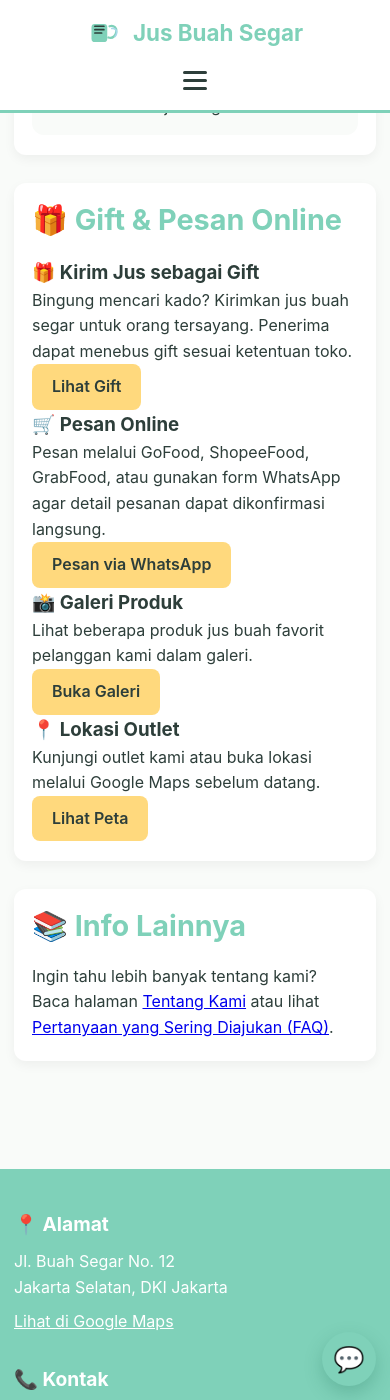
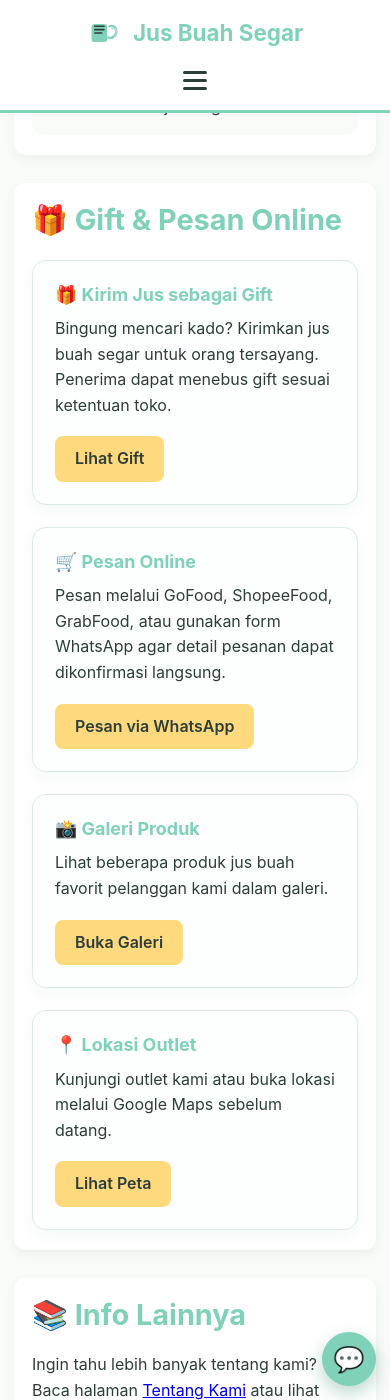
Before and after one commit to oviet711/jusbuah.github.io, a Jekyll site: the page built from index.md, in a window 390 px wide and 1400 px high, scrolled down 2620 px. Built offline with Jekyll 4.4.1, drawn with Linux system fonts in a browser that asks for light colours.

Commit message:
Add styles for info-grid and info-card
Added styles for info-grid and info-card components.

```diff
--- a/assets/css/style.css
+++ b/assets/css/style.css
@@ -554,4 +554,45 @@ body {
   }
 }
 
+
+/* =========================================================
+   KARTU INFORMASI: Gift, Pesan, Galeri, dan Lokasi
+   ========================================================= */
+
+.info-grid {
+  display: grid;
+  grid-template-columns: repeat(auto-fit, minmax(min(100%, 230px), 1fr));
+  gap: 22px;
+  margin-top: 22px;
 }
+
+.info-card {
+  display: flex;
+  flex-direction: column;
+  align-items: flex-start;
+  min-width: 0;
+  padding: 22px;
+  border: 1px solid #DCEBE5;
+  border-radius: 14px;
+  background: #FCFFFD;
+  box-shadow: 0 5px 16px rgba(38, 83, 69, 0.05);
+}
+
+.info-card h3 {
+  margin: 0 0 10px;
+  color: var(--primary);
+  font-size: 1.12rem;
+  line-height: 1.3;
+}
+
+.info-card p {
+  flex: 1;
+  margin: 0 0 18px;
+  max-width: none;
+}
+
+.info-card .btn {
+  margin-top: auto;
+}
+
+}
```
